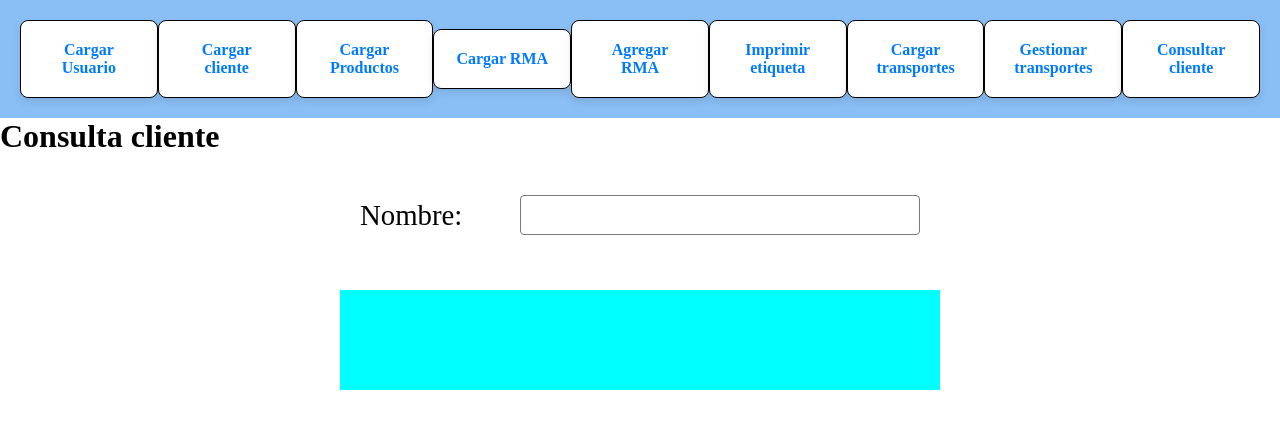
After one commit to AleMazzaforte/SistemaRMA, a Node server app: template src/views/consultaCliente.ejs in a window 1280 px wide. The commit adds this page. Shown: the top 429 px of the page. Run offline with Node 20, Linux system fonts and the light colour scheme; the template is opened without the code that fills it, so the values that code supplies are empty.

```diff
--- /dev/null
+++ b/public/css/estilosConsulta.css
@@ -0,0 +1,82 @@
+
+
+/* Ajuste del título */
+h2 {
+    color: var(--primary-color);
+    text-align: center;
+    font-size: 2rem;
+    margin-top: 20px;
+}
+
+/* Ajustes para el formulario de consulta de cliente */
+#formCliente {
+    display: grid;
+    grid-template-columns: 150px 1fr;
+    row-gap: 15px;
+    column-gap: 10px;
+    max-width: 600px;
+    margin: 20px auto;
+    padding: 20px;
+
+
+}
+
+/* Estilos de los labels e inputs */
+label {
+    font-size: 1.8rem;
+
+}
+
+input {
+    padding: 10px;
+    border: 1px solid var(--bordesInput);
+    border-radius: 4px;
+    font-size: 1rem;
+}
+
+/* Botón del formulario */
+button {
+    grid-column: span 2;
+    justify-self: center;
+    padding: 10px 20px;
+    background-color: var(--secondary-color);
+    color: #fff;
+    border: none;
+    border-radius: 4px;
+    cursor: pointer;
+    transition: background-color 0.3s;
+}
+
+button:hover {
+    background-color: var(--accent-color);
+}
+
+/* Contenedor de resultados o de RMA */
+#contenedorDeRma {
+    max-width: 600px;
+    margin: 20px auto;
+    padding: 15px;
+    background-color: #ffffff;
+
+
+}
+.selected {
+    background-color: #d3eafd;
+}
+
+#contenedorDeRma {
+    display: grid;
+    grid-template-columns: repeat(auto-fill, minmax(150px, 1fr));
+    gap: 10px;
+    background-color: aqua;
+    height: 100px;
+}
+
+.rma-item {
+    display: grid;
+    grid-template-columns: 1fr;
+    padding: 10px;
+    border: 1px solid #ccc;
+    border-radius: 5px;
+    background-color: #f9f9f9;
+}
--- a/public/css/estilosTransportes.css
+++ b/public/css/estilosTransportes.css
@@ -5,9 +5,7 @@
     --bordesInput: #7c7878;
     --accent-color: #e74c3c;
 }
-body {
-    background-color: #7c7878;
-}
+
 #formTransporte {
     display: grid;
     grid-template-columns: 150px 1fr;
--- /dev/null
+++ b/public/js/consultaClientes.js
@@ -0,0 +1,124 @@
+
+
+document.addEventListener('DOMContentLoaded', () => {
+    const inputNombre = document.getElementById('nombre');
+    const contenedorCLientes = document.getElementById('contenedorCLientes');
+    let selectedIndex = -1;  // Índice para seguimiento de selección
+
+    // Escuchar el evento de input para realizar la búsqueda
+    inputNombre.addEventListener('input', async (event) => {
+        const nombre = event.target.value;
+        selectedIndex = -1;  // Reiniciar la selección al cambiar el valor del input
+
+        if (nombre.length >= 2) {
+            try {
+                const response = await fetch(`/buscarCliente?nombre=${encodeURIComponent(nombre)}`);
+                const clientes = await response.json();
+
+                // Limpiar el contenedor antes de mostrar nuevos resultados
+                contenedorCLientes.innerHTML = '';
+
+                if (clientes.length > 0) {
+                    clientes.forEach((cliente, index) => {
+                        const clienteDiv = document.createElement('div');
+                        clienteDiv.classList.add('suggestion-item');
+                        clienteDiv.textContent = cliente.nombre;
+                        clienteDiv.dataset.id = cliente.id;  // Asigna el id al data-id
+                        clienteDiv.dataset.index = index;  // Asigna el índice para el seguimiento
+
+                        // Escuchar click en cada cliente
+                        clienteDiv.addEventListener('click', () => {
+                            inputNombre.value = cliente.nombre;  // Asigna nombre al input
+                            console.log('ID del cliente seleccionado:', clienteDiv.dataset.id);  // Muestra el id en consola
+                            contenedorCLientes.innerHTML = '';  // Limpia contenedor
+                        });
+
+                        contenedorCLientes.appendChild(clienteDiv);
+                    });
+                } else {
+                    contenedorCLientes.innerHTML = '<p>No se encontraron clientes</p>';
+                }
+            } catch (error) {
+                console.error('Error al buscar clientes:', error);
+            }
+        } else {
+            contenedorCLientes.innerHTML = '';  // Limpiar resultados si hay menos de 2 caracteres
+        }
+    });
+
+    // Event listener para las teclas de flechas y Enter
+    inputNombre.addEventListener('keydown', (event) => {
+        const suggestionItems = document.querySelectorAll('.suggestion-item');
+
+        if (event.key === 'ArrowDown') {
+            // Bajar en la lista
+            if (selectedIndex < suggestionItems.length - 1) {
+                selectedIndex++;
+                updateSelection(suggestionItems);
+            }
+            event.preventDefault();
+        } else if (event.key === 'ArrowUp') {
+            // Subir en la lista
+            if (selectedIndex > 0) {
+                selectedIndex--;
+                updateSelection(suggestionItems);
+            }
+            event.preventDefault();
+        } else if (event.key === 'Enter' && selectedIndex > -1) {
+            // Seleccionar elemento actual
+            const selectedDiv = suggestionItems[selectedIndex];
+            inputNombre.value = selectedDiv.textContent;
+            console.log('ID del cliente seleccionado:', selectedDiv.dataset.id);  // Muestra el id en consola
+            contenedorCLientes.innerHTML = '';  // Limpiar contenedor
+            selectedIndex = -1;  // Reiniciar índice
+            event.preventDefault();
+        }
+    });
+
+    // Función para actualizar la selección visual
+    function updateSelection(items) {
+        items.forEach((item, index) => {
+            if (index === selectedIndex) {
+                item.classList.add('selected');
+            } else {
+                item.classList.remove('selected');
+            }
+        });
+    }
+
+    // Realiza fetch a los datos de RMA y los muestra en el contenedor
+    async function fetchRmaData(idCliente) {
+
+        try {
+            const response = await fetch(`/getRmaCliente?idCliente=${idCliente}`);
+            const rmaData = await response.json();
+
+            contenedorDeRma.innerHTML = '';  // Limpiar el contenedor antes de mostrar nuevos resultados
+
+            if (rmaData.message) {
+                alert(rmaData.message);  // Mostrar alerta si no hay datos
+            } else {
+                rmaData.forEach((rma) => {
+                    const rmaDiv = document.createElement('div');
+                    rmaDiv.classList.add('rma-item');  // Clase para diseño en grid
+                    rmaDiv.innerHTML = `
+                        <div>Modelo: ${rma.modelo}</div>
+                        <div>Cantidad: ${rma.cantidad}</div>
+                        <div>Marca: ${rma.marca}</div>
+                        <div>Solicita: ${rma.solicita}</div>
+                        <div>OpLote: ${rma.opLote}</div>
+                        <div>Vencimiento: ${rma.vencimiento}</div>
+                        <div>Se Entrega: ${rma.seEntrega}</div>
+                        <div>Se Recibe: ${rma.seRecibe}</div>
+                        <div>Observaciones: ${rma.observaciones}</div>
+                        <div>Número de Ingreso: ${rma.nIngreso}</div>
+                        <div>Número de Egreso: ${rma.nEgreso}</div>
+                    `;
+                    contenedorDeRma.appendChild(rmaDiv);
+                });
+            }
+        } catch (error) {
+            console.error('Error al obtener datos de RMA:', error);
+        }
+    }
+});
--- a/public/js/listarClientes.js
+++ b/public/js/listarClientes.js
@@ -1,3 +1,5 @@
+
+
 document.addEventListener('DOMContentLoaded', () => {
     const formCliente = document.getElementById('formCliente');
     const editButton = document.getElementById('editButton');
--- a/rutas/rutas.js
+++ b/rutas/rutas.js
@@ -4,6 +4,7 @@ const authController = require('../controladores/loginController');
 const mainController = require('../controladores/mainController');
 const usuarioController = require('../controladores/usuarioController.js');
 const cliente = require('../controladores/clientesController.js');
+const consulta = require('../controladores/consultaClienteController.js');
 const productosGeneralController = require('../controladores/productosGeneralController');
 const cargarRma = require('../controladores/cargarRmaController.js');
 const gestionarRma = require('../controladores/gestionarRmaController.js');
@@ -28,8 +29,11 @@ router.post('/agregarCliente', authController.isAuthenticated, cliente.agregarCl
 //Ruta para actualizar clientes
 router.post('/actualizarCliente', authController.isAuthenticated, cliente.postActualizarCliente);
 
-//Ruta para listar clientes
-router.get('/buscarCliente', cliente.getListarClientes);
+//Ruta para listar clientes consulta
+router.get('/buscarCliente', authController.isAuthenticated, cliente.getListarClientes);
+router.get('/consultaCliente', authController.isAuthenticated, consulta.getConsultaCliente);
+router.get('/getRmaCliente/:idCliente', authController.isAuthenticated, consulta.getListarRma);
+
 
 // RutaS para cargar productos
 router.get('/cargarProductos', authController.isAuthenticated, productosGeneralController.cargarProductos);
--- /dev/null
+++ b/src/views/consultaCliente.ejs
@@ -0,0 +1,23 @@
+<%- include('partials/head') %>
+    <link rel="stylesheet" href="./css/estilosGenerales.css">
+    <link rel="stylesheet" href="./css/estilosConsulta.css">
+    <title>Consulta</title>
+</head>
+<body>
+    <%- include('partials/header') %>
+    <h1>Consulta cliente</h1>
+     <form id="formCliente" action="getRmaCliente">
+        <label for="nombre">Nombre:</label>
+        <input type="text" id="nombre" name="nombre" autocomplete="off">
+        <div id="contenedorCLientes"></div>
+
+     </form>
+
+     <div id="contenedorDeRma" ></div>
+
+
+
+
+    <script src="js/consultaClientes.js"></script>
+</body>
+</html>
--- a/src/views/index.ejs
+++ b/src/views/index.ejs
@@ -5,7 +5,7 @@
 <body>
     <%- include('partials/header') %>
     <h1>Gestión Clientes</h1>
-    <h2>Cargar cliente</h2>
+    <h2 id="tituloCargarCliente">Cargar cliente</h2>
     <form action="/agregarCliente" method="POST" id="formCliente">
         <!-- Campo para ID (manual durante desarrollo) -->
 
--- a/src/views/partials/header.ejs
+++ b/src/views/partials/header.ejs
@@ -1,5 +1,5 @@
 <header class="header">
-    <!-- <a href="/cargarUsuario">Cargar Usuario</a>
+   <!--<a href="/cargarUsuario">Cargar Usuario</a>
    <a href="/cargarUsuario">Cargar Usuario</a>
    <a href=""></a> -->
 
@@ -10,26 +10,30 @@
            <a href="/">Cargar cliente</a>
        </div>
        <div class="card">
-            <a href="/cargarProductos">Cargar Productos </a>
+           <a href="/cargarProductos">Cargar Productos</a>
        </div>
 
        <div class="card">
-            <a href="/agregarRma">Cargar RMA </a>
+           <a href="/agregarRma">Cargar RMA</a>
        </div>
 
        <div class="card">
-            <a href="/gestionarRma">Gestionar RMA </a>
+           <a href="/gestionarRma">Agregar RMA</a>
        </div>
 
        <div class="card">
-            <a href="/imprimirEtiqueta">Imprimir etiqueta </a>
+           <a href="/imprimirEtiqueta">Imprimir etiqueta</a>
        </div>
 
        <div class="card">
-            <a href="/agregarTransporte">Cargar transportes </a>
+           <a href="/agregarTransporte">Cargar transportes</a>
        </div>
 
        <div class="card">
-            <a href="/gestionarTransporte">Gestionar transportes </a>
+           <a href="/gestionarTransporte">Gestionar transportes</a>
+       </div>
+
+       <div class="card">
+           <a href="/consultaCliente">Consultar cliente</a>
        </div>
 </header>
```
Also changed, not shown: controladores/consultaClienteController.js (added, +25 -0 lines), controladores/transportesController.js (+16 -8 lines), public/js/listarTransportes.js (+39 -8 lines). Lines whose indentation alone changed are shown as unchanged.
